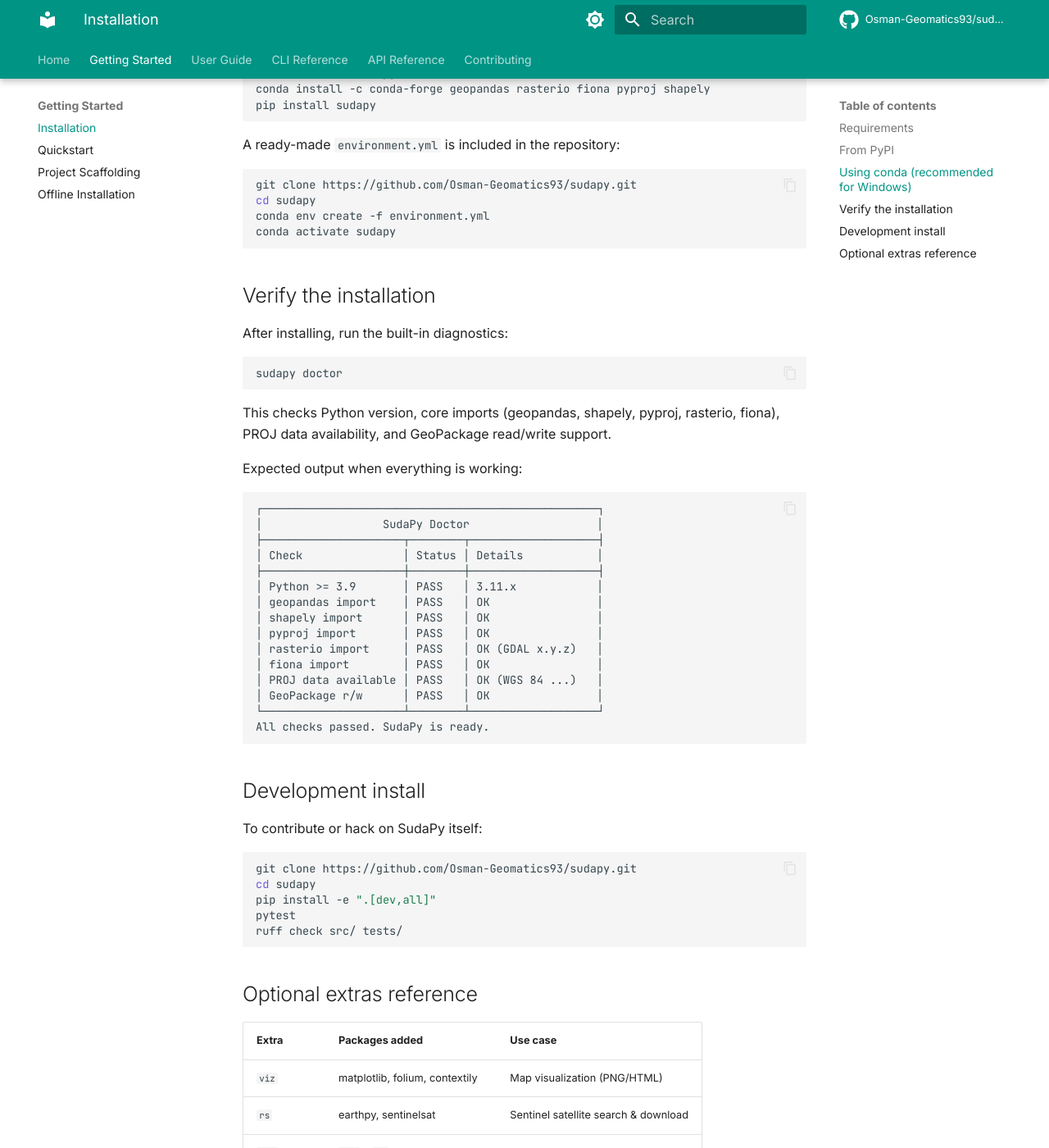
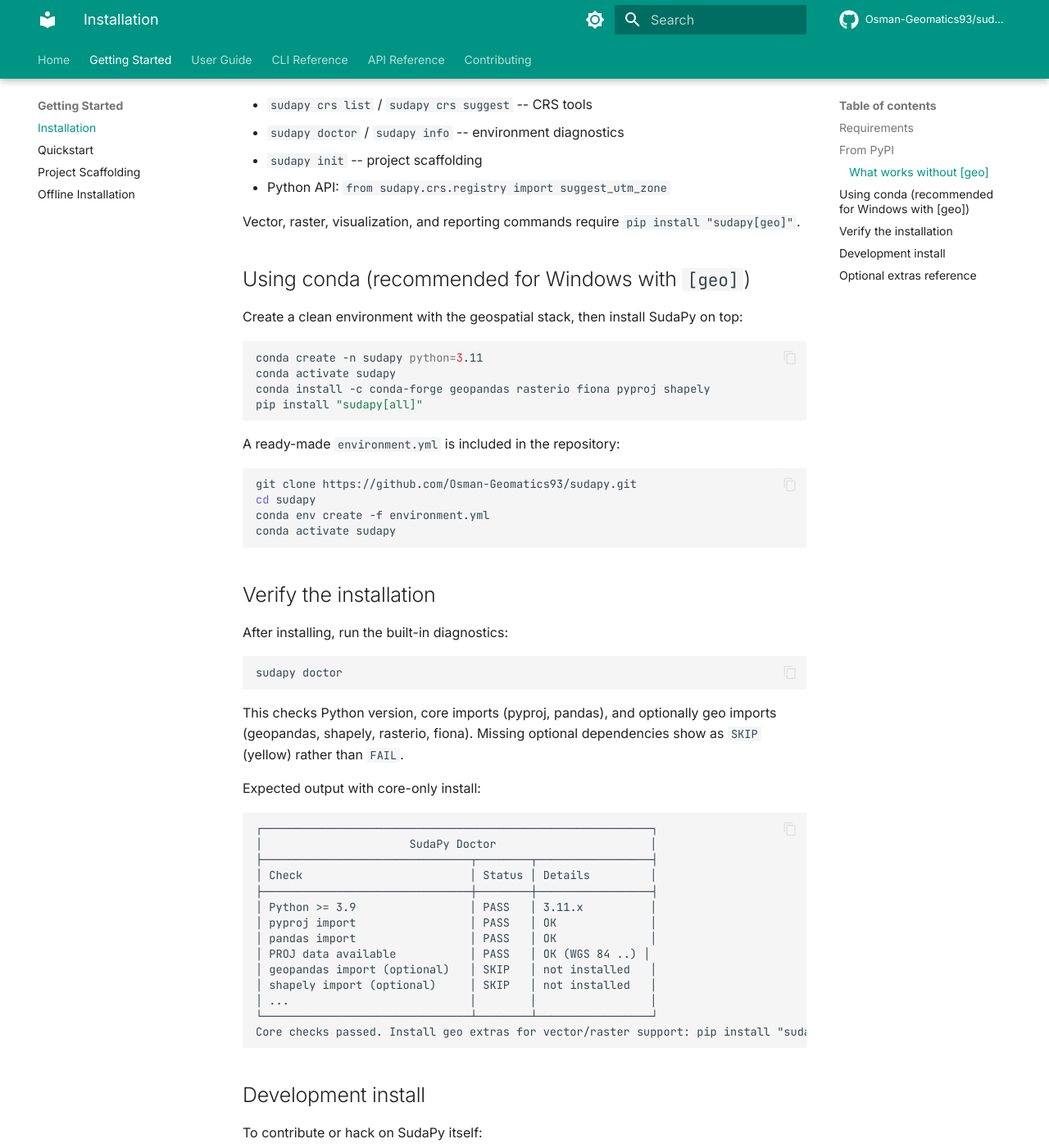
Before and after one commit to Osman-Geomatics93/sudapy, an MkDocs documentation site: the page built from docs/getting-started/installation.md, in a window 1280 px wide and 1400 px high, scrolled down 865 px. Shown: the whole window at 82% size. Built offline with MkDocs 1.6.1 and Material for MkDocs 9.7.7, drawn with Linux system fonts in a browser that asks for light colours; comment, search, counter and statistics services are not loaded; some of the changed text lies outside the part shown.

Commit message:
Move GDAL-dependent packages to optional [geo] extra (v1.1.0)
pip install sudapy now works on any platform without GDAL C libraries.
Vector/raster/viz operations require pip install "sudapy[geo]". Functions
that need geo deps use lazy imports via require_extra() and raise clear
DependencyError messages with install hints when deps are missing.

Co-Authored-By: Claude Opus 4.5 <noreply@anthropic.com>

````diff
--- a/docs/getting-started/installation.md
+++ b/docs/getting-started/installation.md
@@ -3,28 +3,42 @@
 ## Requirements
 
 - Python 3.9 or later
-- GDAL (provided automatically by `rasterio` and `fiona`)
+- GDAL C libraries are **only** needed for vector/raster operations (the `[geo]` extra)
 
 !!! tip "Windows users"
-    Geospatial C libraries (GDAL, PROJ, GEOS) can be difficult to compile from source on Windows. Using **conda** to install binary dependencies first is strongly recommended.
+    The core `pip install sudapy` works everywhere -- no GDAL needed. For vector/raster support, install the `[geo]` extra. If `pip install "sudapy[geo]"` fails on Windows, use **conda** to install binary dependencies first (see below).
 
 ## From PyPI
 
 ```bash
-# Core toolkit
+# Core (CRS tools, CLI scaffolding, doctor) -- works everywhere
 pip install sudapy
 
-# With visualization extras (matplotlib, folium, contextily)
+# Core + vector/raster operations (needs GDAL C libraries)
+pip install "sudapy[geo]"
+
+# Core + geo + visualization (matplotlib, folium, contextily)
 pip install "sudapy[viz]"
 
 # With remote-sensing extras (earthpy, sentinelsat)
 pip install "sudapy[rs]"
 
-# Everything
+# Everything (geo + viz + rs)
 pip install "sudapy[all]"
 ```
 
-## Using conda (recommended for Windows)
+### What works without `[geo]`
+
+After `pip install sudapy` (no extras), you can use:
+
+- `sudapy crs list` / `sudapy crs suggest` -- CRS tools
+- `sudapy doctor` / `sudapy info` -- environment diagnostics
+- `sudapy init` -- project scaffolding
+- Python API: `from sudapy.crs.registry import suggest_utm_zone`
+
+Vector, raster, visualization, and reporting commands require `pip install "sudapy[geo]"`.
+
+## Using conda (recommended for Windows with `[geo]`)
 
 Create a clean environment with the geospatial stack, then install SudaPy on top:
 
@@ -52,26 +66,25 @@ After installing, run the built-in diagnostics:
 sudapy doctor
 ```
 
-This checks Python version, core imports (geopandas, shapely, pyproj, rasterio, fiona), PROJ data availability, and GeoPackage read/write support.
+This checks Python version, core imports (pyproj, pandas), and optionally geo imports (geopandas, shapely, rasterio, fiona). Missing optional dependencies show as `SKIP` (yellow) rather than `FAIL`.
 
-Expected output when everything is working:
+Expected output with core-only install:
 
 ```
-┌──────────────────────────────────────────────────┐
-│                  SudaPy Doctor                   │
-├─────────────────────┬────────┬───────────────────┤
-│ Check               │ Status │ Details           │
-├─────────────────────┼────────┼───────────────────┤
-│ Python >= 3.9       │ PASS   │ 3.11.x            │
-│ geopandas import    │ PASS   │ OK                │
-│ shapely import      │ PASS   │ OK                │
-│ pyproj import       │ PASS   │ OK                │
-│ rasterio import     │ PASS   │ OK (GDAL x.y.z)   │
-│ fiona import        │ PASS   │ OK                │
-│ PROJ data available │ PASS   │ OK (WGS 84 ...)   │
-│ GeoPackage r/w      │ PASS   │ OK                │
-└─────────────────────┴────────┴───────────────────┘
-All checks passed. SudaPy is ready.
+┌──────────────────────────────────────────────────────────┐
+│                      SudaPy Doctor                       │
+├───────────────────────────────┬────────┬─────────────────┤
+│ Check                         │ Status │ Details         │
+├───────────────────────────────┼────────┼─────────────────┤
+│ Python >= 3.9                 │ PASS   │ 3.11.x          │
+│ pyproj import                 │ PASS   │ OK              │
+│ pandas import                 │ PASS   │ OK              │
+│ PROJ data available           │ PASS   │ OK (WGS 84 ..) │
+│ geopandas import (optional)   │ SKIP   │ not installed   │
+│ shapely import (optional)     │ SKIP   │ not installed   │
+│ ...                           │        │                 │
+└───────────────────────────────┴────────┴─────────────────┘
+Core checks passed. Install geo extras for vector/raster support: pip install "sudapy[geo]"
 ```
 
 ## Development install
@@ -90,7 +103,8 @@ ruff check src/ tests/
 
 | Extra | Packages added | Use case |
 |-------|---------------|----------|
-| `viz` | matplotlib, folium, contextily | Map visualization (PNG/HTML) |
+| `geo` | geopandas, shapely, fiona, rasterio, numpy | Vector/raster operations (needs GDAL) |
+| `viz` | `geo` + matplotlib, folium, contextily | Map visualization (PNG/HTML) |
 | `rs` | earthpy, sentinelsat | Sentinel satellite search & download |
-| `all` | `viz` + `rs` | Everything |
+| `all` | `geo` + `viz` + `rs` | Everything |
 | `dev` | pytest, pytest-cov, ruff, mypy | Development & testing |
--- a/src/sudapy/__init__.py
+++ b/src/sudapy/__init__.py
@@ -4,5 +4,5 @@ Provides GIS, remote sensing, and surveying workflows optimized
 for professionals working in Sudan and the surrounding region.
 """
 
-__version__ = "1.0.2"
+__version__ = "1.1.0"
 __all__ = ["__version__"]
````
Also changed, not shown: other parts of docs/getting-started/installation.md (+1 -1 lines), CHANGELOG.md (+20 -0 lines), README.md (+8 -8 lines), docs/changelog.md (+20 -0 lines), pyproject.toml (+10 -6 lines), 5 other files.
